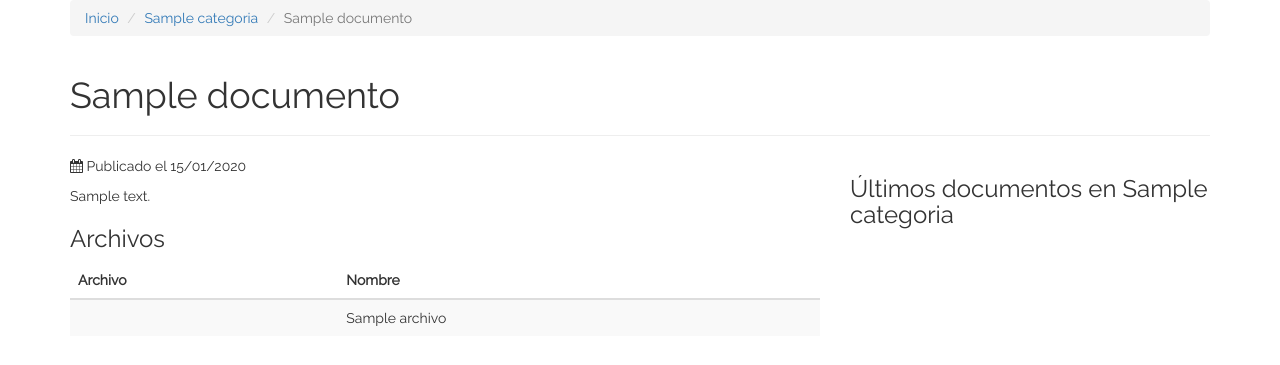
After one commit to soncco/egemsa, a Django app: template front/templates/front/documento.html in a window 1280 px wide. The commit adds this page. Shown: the top 365 px of the page. Run offline with Django 3.2, Linux system fonts and the light colour scheme; the template is opened without the code that fills it: most values are stand-ins (such as "Sample title", 1, 10 or a date in 2020); some libraries are stand-ins or nearby versions.

Commit message:
Managing static

```diff
--- a/base/models.py
+++ b/base/models.py
@@ -32,7 +32,7 @@ class Documento(models.Model):
 class Archivo(models.Model):
     pertenece_a = models.ForeignKey(Documento)
     nombre = models.CharField(max_length=255)
-    archivo = models.FileField(upload_to='./static/archivos', max_length=255)
+    archivo = models.FileField(upload_to='', max_length=255)
 
     def __str__(self):
         return self.nombre
--- a/egemsa/settings.py
+++ b/egemsa/settings.py
@@ -124,3 +124,6 @@ USE_TZ = True
 
 STATIC_URL = '/static/'
 STATIC_ROOT = config('STATIC_ROOT')
+
+MEDIA_ROOT = '../static/archivos'
+MEDIA_URL = '/static/archivos/'
--- a/egemsa/urls.py
+++ b/egemsa/urls.py
@@ -1,12 +1,15 @@
 # -*- coding: utf-8 -*-
 from django.conf.urls import url, include
 from django.contrib import admin
+from django.conf.urls.static import static
+
+import settings
 
 urlpatterns = [
     url(r'^admin/', admin.site.urls),
 
     url(r'^', include('front.urls')),
-]
+] + static(settings.MEDIA_URL, document_root=settings.MEDIA_ROOT)
 
 admin.site.site_header = 'Transparencia - Administración'
 admin.site.site_title = 'Transparencia - Administración'
--- a/front/templates/front/categoria.html
+++ b/front/templates/front/categoria.html
@@ -6,7 +6,7 @@
             <ul class="list-unstyled">
             {% for documento in documentos %}
                 <li class="documento-lista">
-                    <a href="{{documento.id}}">{{documento.nombre}}</a> <br>
+                    <a href="{% url 'front:documento' documento.id %}">{{documento.nombre}}</a> <br>
                     <span class="fecha"><i class="fa fa-tag"></i> {{documento.categoria.nombre}}</span> <br>
                     <span class="categoría"><i class="fa fa-calendar"></i> {{documento.fecha|date:"d/m/Y"}}</span>
                 </li>
--- /dev/null
+++ b/front/templates/front/documento.html
@@ -0,0 +1,52 @@
+{% extends "front/base.html" %}
+{% block content %}
+
+    <div class="row">
+        <div class="col-md-8">
+           <p><span class="fecha"><i class="fa fa-calendar"></i> Publicado el {{documento.fecha|date:"d/m/Y"}}</span></p>
+
+           <div class="documento-desc">
+             {{documento.descripcion|safe}}
+           </div>
+
+          {% if documento.archivo_set.count != 0 %}
+          <h3>Archivos</h3>
+          <table class="table table-striped">
+            <thead>
+              <tr>
+                <th>Archivo</th>
+                <th>Nombre</th>
+              </tr>
+            </thead>
+            <tbody>
+            {% for archivo in documento.archivo_set.all %}
+              <tr>
+                <td></td>
+                <td>{{archivo.nombre}}</td>
+              </tr>
+            {% endfor %}
+            </tbody>
+          </table>
+          {% endif %}
+
+        </div>
+        <div class="col-md-4">
+            <h3>Últimos documentos en {{documento.categoria.nombre}}</h3>
+            <ul>
+
+            </ul>
+        </div>
+    </div>
+{% endblock content %}
+
+{% block title %}{{documento.nombre}}{% endblock title %}
+
+{% block page %}{{documento.nombre}}{% endblock page %}
+
+{% block breadcrumb %}
+    <ol class="breadcrumb">
+      <li><a href="{% url "front:index" %}">Inicio</a></li>
+      <li><a href="{% url "front:categoria" documento.categoria.slug %}">{{documento.categoria.nombre}}</a></li>
+      <li class="active">{{documento.nombre}}</li>
+    </ol>
+{% endblock breadcrumb %}
--- a/front/urls.py
+++ b/front/urls.py
@@ -7,6 +7,6 @@ urlpatterns = [
 
     url(r'^$', views.index, name = 'index'),
     url(r'^categoria/(?P<slug>[-\w]+)/$', views.categoria, name = 'categoria'),
+    url(r'^documento/(?P<id>.*)$', views.documento, name = 'documento'),
     #url(r'^usuarios$', views.usuarios, name = 'usuarios'),
-    #url(r'^usuario/(?P<id>.*)$', views.usuario_editar, name = 'usuario_editar'),
 ]
```
Also changed, not shown: front/templates/front/index.html (+4 -4 lines), front/views.py (+7 -0 lines).
